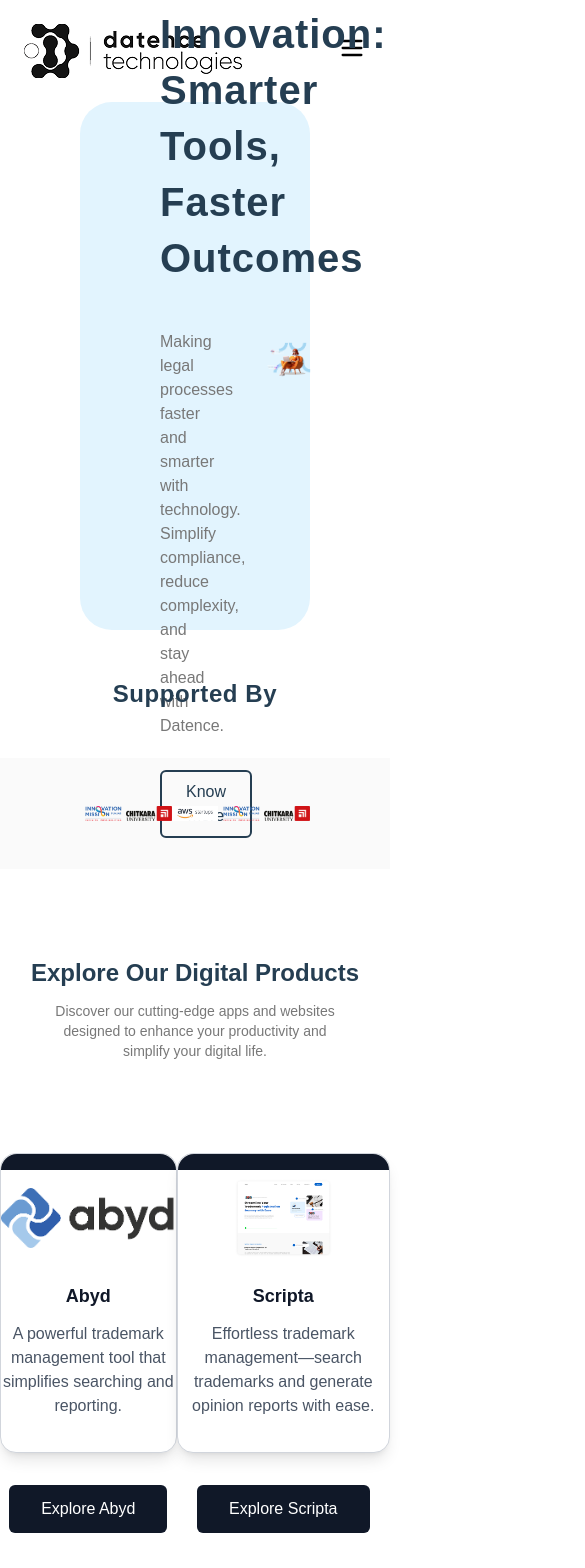
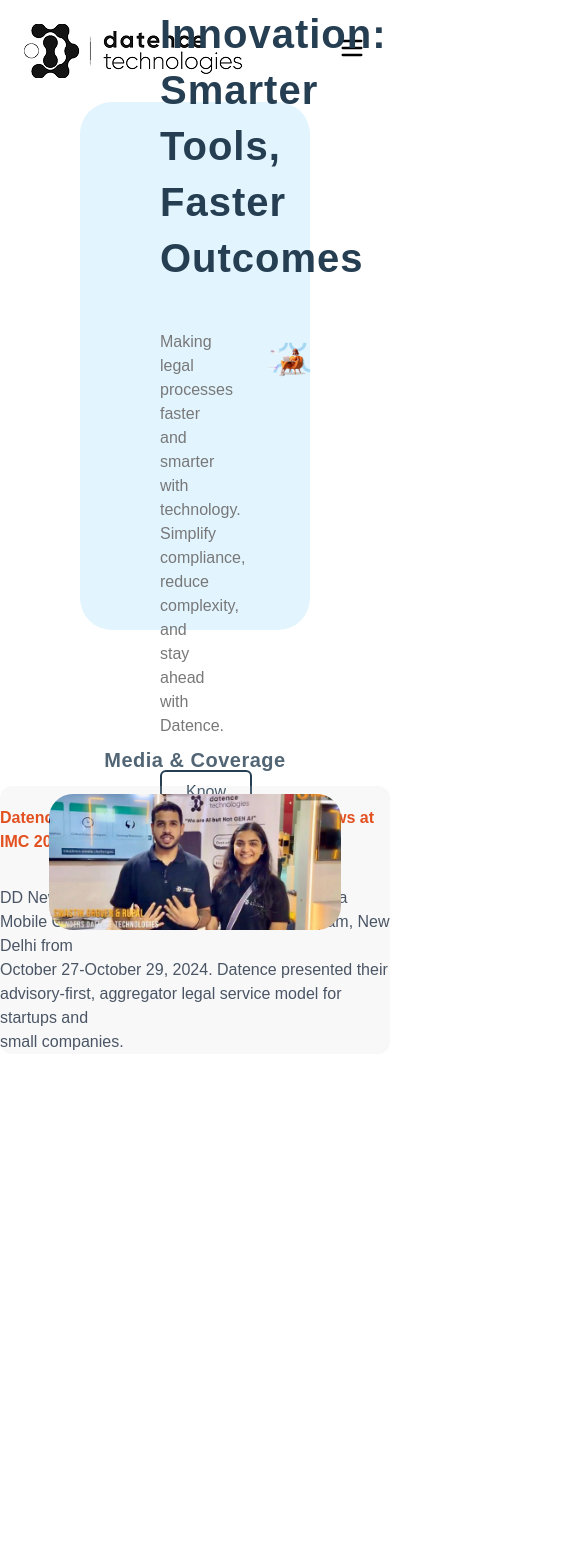
Before and after one commit to RamGokhale/DataenceLanding, a React (Vite) app: page / in a window 390 px wide. Shown: the top 1568 px of the page, 585 px wide, since content can reach past the window. After the commit the page ends 1294 px from the top, so only its background shows below. Built offline with nearby package versions, Linux system fonts and the light colour scheme.

Commit message:
done media coverage responsive for tabs

```diff
--- a/Pages/Home.jsx
+++ b/Pages/Home.jsx
@@ -14,13 +14,13 @@
     <>
     <Navbar />
       <Landing />
-       <Crousel />
+       {/* <Crousel />
        <Products />
       <KeyFeature />
-      <AboutUs />
+      <AboutUs /> */}
       <MediaCoverge />
-      <Location />
-      <Footer />
+      {/* <Location />
+      <Footer />   */}
     </>
   )
 }
--- a/src/Component/MediaCoverge.jsx
+++ b/src/Component/MediaCoverge.jsx
@@ -17,14 +17,14 @@
   </div>
 
   {/* Description Section */}
-  <div className="w-full bg-[#D9D9D933] py-40 px-44 rounded-xl text-left relative bottom-36">
-    <h2 className="text-[#E3501F] font-semibold text-lg my-5 mb-8">
+  <div className="w-full bg-[#D9D9D933] xl:py-40  xl:px-50 lg:px-39 md:px-28 md:py-34 lg:py-35   rounded-xl text-left relative bottom-36">
+    <h2 className="text-[#E3501F] font-semibold xl:text-lg lg:text-[15px] md:text-[13px]  my-5 mb-8">
       Datence Technologies recognised by DD News at IMC 2024 while presenting ABYD
     </h2>
-    <p className="font-light text-gray-600 mt-4">
+    <p className="font-light text-gray-600 mt-4 xl:text-xl lg:text-[12px]  md:text-[10px]">
       DD News covered Datence Technologies at India Mobile Congress 2024 held at Bharat Mandapam, New Delhi from
-      <br /> October 27-October 29, 2024. Datence presented their advisory-first, aggregator legal service model for startups
-      <br /> and small companies.
+      <br /> October 27-October 29, 2024. Datence presented their advisory-first, aggregator legal service model for startups and
+      <br />  small companies.
     </p>
   </div>
 </div>
```
